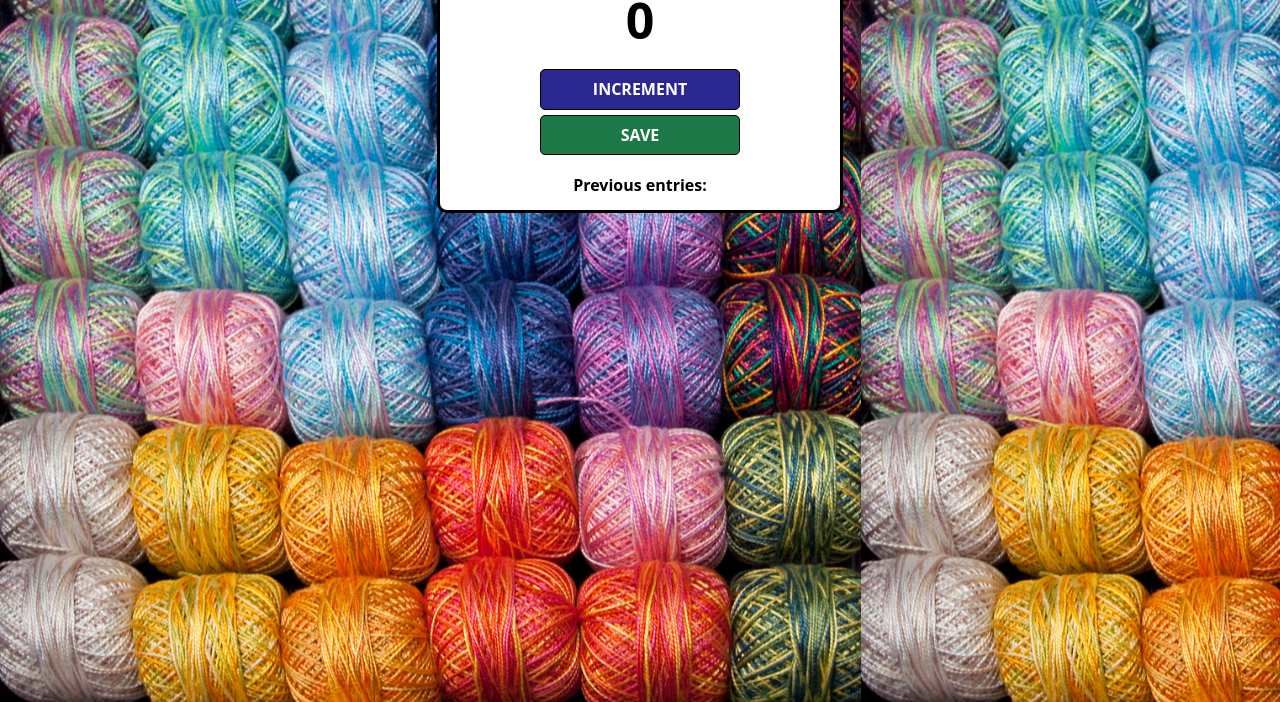
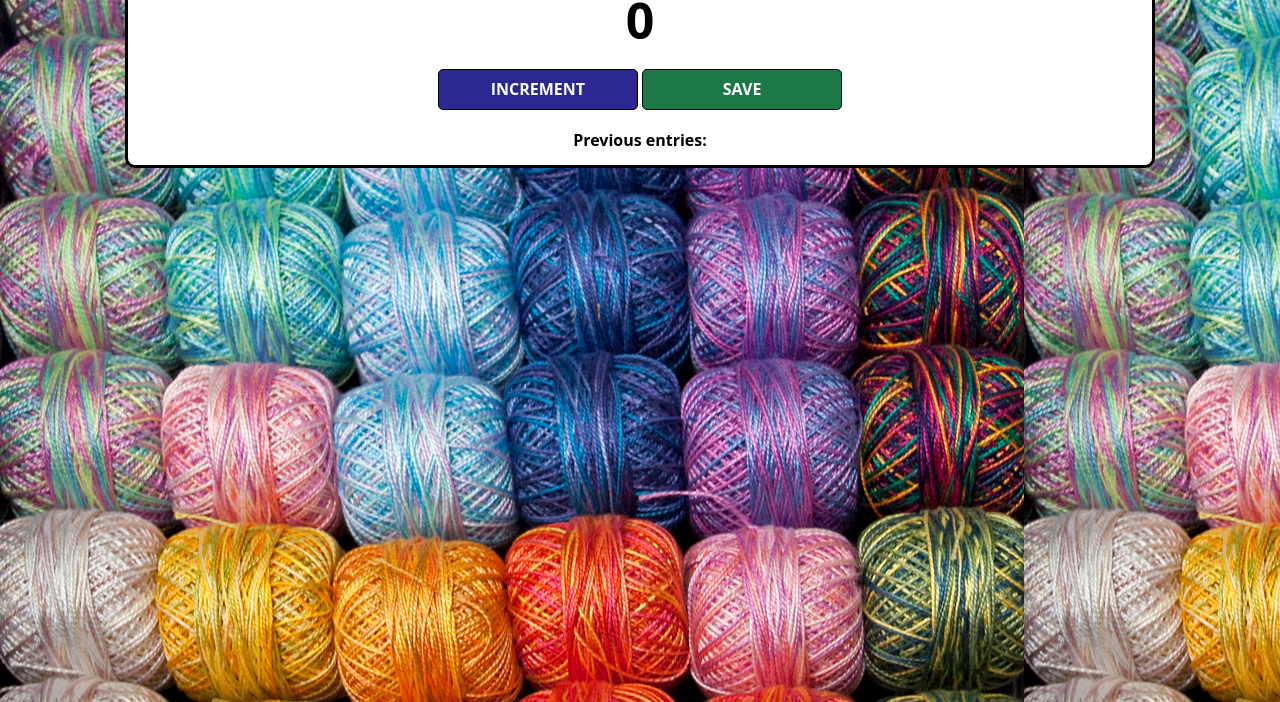
Before and after one commit to trezp/passenger-counter, a plain HTML site: page index.html in a window 1280 px wide. Shown: the part 98-800 px from the top of the page. Drawn offline with nearby package versions, Linux system fonts and the light colour scheme.

Commit message:
change background CSS

```diff
--- a/index.css
+++ b/index.css
@@ -2,11 +2,12 @@ body {
     font-family: 'Open Sans', 'Helvetica Neue', sans-serif;
     text-align: center;
     background-image: url("yarn.jpeg");
-    background-size: contain;
+    background-size: cover no-repeat;
+    height: 100vh;
 }
 
 .container {
-    max-width: 400px;
+    max-width: 80%;
     margin: auto;
     background: white;
     border: 3px solid black;
```
